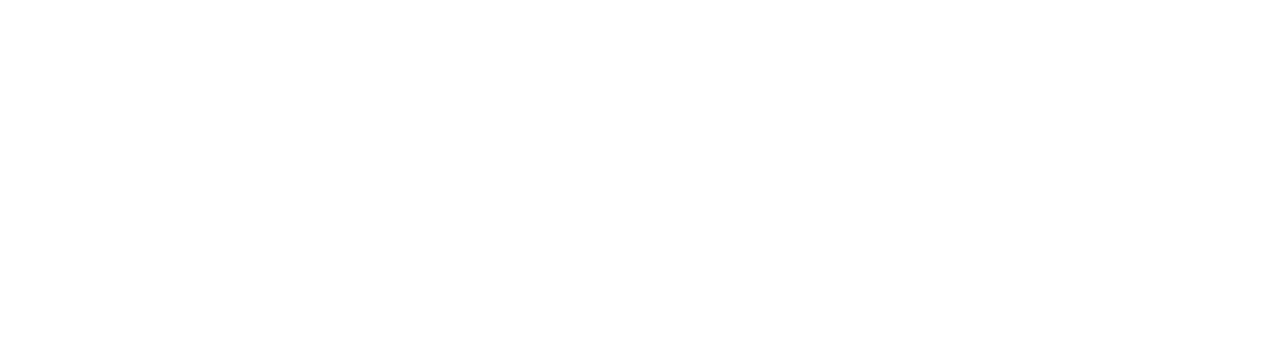
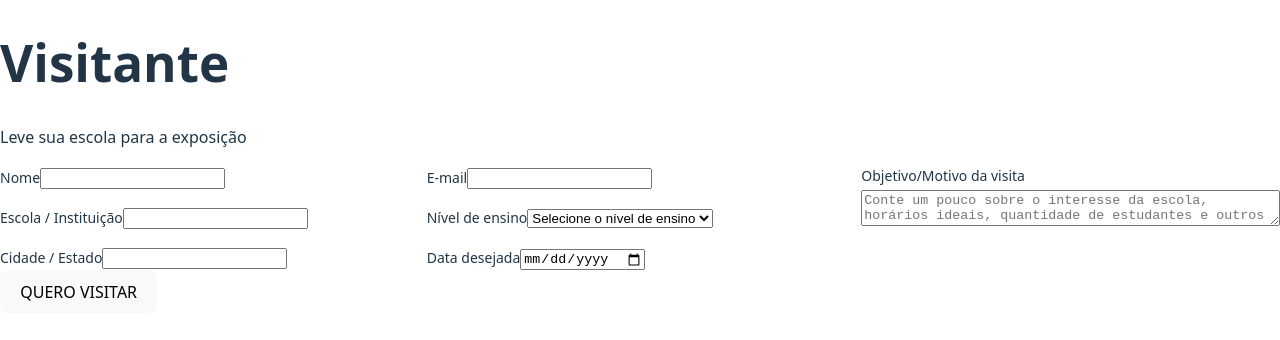
Before and after one commit to AtheneTech/olharsobomicroscopio, a React (Vite) app in the folder client/: page /visitante in a window 1280 px wide. Before the commit this address had no page. Shown: the top 340 px of the page. Built offline with nearby package versions, Linux system fonts and the light colour scheme.

Commit message:
feat:  dois forms funcionais

```diff
--- a/client/package.json
+++ b/client/package.json
@@ -10,6 +10,8 @@
     "preview": "vite preview"
   },
   "dependencies": {
+    "@cloudinary/react": "^1.14.3",
+    "@cloudinary/url-gen": "^1.21.0",
     "emailjs-com": "^3.2.0",
     "framer-motion": "^12.18.1",
     "lucide-react": "^0.517.0",
--- a/client/src/App.jsx
+++ b/client/src/App.jsx
@@ -1,7 +1,8 @@
 // App.jsx
 import React from "react";
 import { BrowserRouter as Router, Routes, Route } from "react-router-dom";
-import ColaboradorForm from "./components/ColaboradorForm"; // ajuste o caminho conforme seu projeto
+import ColaboradorForm from "./components/ColaboradorForm";
+import VisitForm from "./components/VisitForm";
 import PhotosGallery from "./components/PhotosGallery";
 
 export default function App() {
@@ -10,6 +11,7 @@
       <Routes>
         <Route path="/" element={<PhotosGallery />} />
         <Route path="/colaborador" element={<ColaboradorForm />} />
+        <Route path="/visitante" element={< VisitForm />} />
       </Routes>
     </Router>
   );
--- a/client/src/components/ColaboradorForm.jsx
+++ b/client/src/components/ColaboradorForm.jsx
@@ -1,5 +1,6 @@
 import React, { useState } from "react";
 import emailjs from "emailjs-com";
+
 
 export default function ColaboradorForm() {
   const [success, setSuccess] = useState(false);
@@ -19,8 +20,31 @@
     return errors;
   };
 
-  const handleSubmit = (e) => {
+const uploadImageToCloudinary = async (file) => {
+  const url = `https://api.cloudinary.com/v1_1/dkqkuehmq/upload`;
+
+  const formData = new FormData();
+  formData.append("file", file);
+  formData.append("upload_preset", "preset_abc123");
+
+  const response = await fetch(url, {
+    method: "POST",
+    body: formData,
+  });
+
+  const data = await response.json();
+
+  if (response.ok) {
+    return data.secure_url;
+  } else {
+    throw new Error(data.error.message);
+  }
+};
+
+
+const handleSubmit = async (e) => {
   e.preventDefault();
+
   const formData = new FormData(e.target);
   const errors = validateForm(formData);
 
@@ -31,7 +55,13 @@
 
   setFormErrors({});
 
-    // Preparar os dados para o template EmailJS
+  let imageUrl = null;
+
+  try {
+    if (imageFile) {
+      imageUrl = await uploadImageToCloudinary(imageFile);
+    }
+
     const templateParams = {
       nome: formData.get("nome"),
       email: formData.get("email"),
@@ -39,38 +69,51 @@
       cargo: formData.get("cargo"),
       descricao: formData.get("descricao"),
       consent: formData.get("consent") ? "Sim" : "Não",
+      image_url: imageUrl,
     };
 
-    emailjs
-      .sendForm(
+    await emailjs.send(
   "athene_mic25",
-        "SEU_TEMPLATE_ID",
-        e.target,
-        "SEU_USER_ID"
-      )
-      .then(
-        (result) => {
+  "template_g7mx8eu",
+  templateParams,
+  "RcLK9pCLZ0QoIz_3m"
+);
+
     setSuccess(true);
     setImagePreview(null);
-          e.target.reset(); // limpa o form
-        },
-        (error) => {
-          alert("Erro ao enviar o formulário. Tente novamente mais tarde.");
+    setImageFile(null);
+    e.target.reset();
+
+  } catch (error) {
+    alert("Erro ao enviar o formulário: " + error.message);
   }
-      );
 };
+
+
+
+const [imageBase64, setImageBase64] = useState(null);
 
 const handleImageChange = (e) => {
   const file = e.target.files[0];
   if (file) {
+    if (file.size > 5 * 1024 * 1024) {
+      alert("A imagem deve ter no máximo 5MB.");
+      e.target.value = null;
+      setImageFile(null);
+      setImagePreview(null);
+      setImageBase64(null);
+      return;
+    }
     setImageFile(file);
     const reader = new FileReader();
     reader.onloadend = () => {
       setImagePreview(reader.result);
+      setImageBase64(reader.result);
     };
     reader.readAsDataURL(file);
   }
 };
+
 
   return (
     <div className="min-h-screen flex items-center justify-center bg-cover bg-center p-4" style={{ backgroundImage: 'url("/background.jpg")' }}>
--- /dev/null
+++ b/client/src/components/VisitForm.jsx
@@ -0,0 +1,147 @@
+import React, { useState } from "react";
+import emailjs from "emailjs-com";
+import '../styles/VisitForm.css';
+
+
+export default function VisitForm() {
+  const [success, setSuccess] = useState(false);
+  const [formErrors, setFormErrors] = useState({});
+
+  const validateForm = (formData) => {
+    const errors = {};
+    if (!formData.get("nome")) errors.nome = "Nome é obrigatório.";
+    if (!formData.get("email")) errors.email = "E-mail é obrigatório.";
+    if (!formData.get("escola")) errors.escola = "Escola / Instituição é obrigatória.";
+    if (!formData.get("nivel_ensino")) errors.nivel_ensino = "Nível de ensino é obrigatório.";
+    if (!formData.get("cidade_estado")) errors.cidade_estado = "Cidade / Estado é obrigatório.";
+    if (!formData.get("data_desejada")) errors.data_desejada = "Data desejada é obrigatória.";
+    if (!formData.get("objetivo")) errors.objetivo = "Objetivo/Motivo da visita é obrigatório.";
+    return errors;
+  };
+
+  const handleSubmit = async (e) => {
+    e.preventDefault();
+
+    const formData = new FormData(e.target);
+    const errors = validateForm(formData);
+
+    if (Object.keys(errors).length > 0) {
+      setFormErrors(errors);
+      return;
+    }
+
+    setFormErrors({});
+
+    const templateParams = {
+      nome: formData.get("nome"),
+      email: formData.get("email"),
+      escola: formData.get("escola"),
+      nivel_ensino: formData.get("nivel_ensino"),
+      cidade_estado: formData.get("cidade_estado"),
+      data_desejada: formData.get("data_desejada"),
+      objetivo: formData.get("objetivo"),
+    };
+
+    try {
+      await emailjs.send(
+        "athene_mic25",
+        "template_hfiwpnm",
+        templateParams,
+        "RcLK9pCLZ0QoIz_3m"
+      );
+
+      setSuccess(true);
+      e.target.reset();
+    } catch (error) {
+      alert("Erro ao enviar o formulário: " + error.message);
+    }
+  };
+
+  return (
+   <div className="visit-container">
+  <div className="visit-box">
+    <h1>Visitante</h1>
+    <p>Leve sua escola para a exposição</p>
+
+    <form onSubmit={handleSubmit}>
+  <div className="form-grid">
+    <div className="form-fields">
+      <div className="grid-2">
+        <div>
+          <label>Nome</label>
+          <input type="text" name="nome" />
+          {formErrors.nome && <p className="error-msg">{formErrors.nome}</p>}
+        </div>
+        <div>
+          <label>E-mail</label>
+          <input type="email" name="email" />
+          {formErrors.email && <p className="error-msg">{formErrors.email}</p>}
+        </div>
+      </div>
+
+      <div className="grid-2">
+        <div>
+          <label>Escola / Instituição</label>
+          <input type="text" name="escola" />
+          {formErrors.escola && <p className="error-msg">{formErrors.escola}</p>}
+        </div>
+        <div>
+          <label>Nível de ensino</label>
+          <select name="nivel_ensino" defaultValue="">
+            <option value="" disabled>Selecione o nível de ensino</option>
+            <option value="Educação Infantil">Educação Infantil</option>
+            <option value="Ensino Fundamental">Ensino Fundamental</option>
+            <option value="Ensino Médio">Ensino Médio</option>
+            <option value="Ensino Superior">Ensino Superior</option>
+            <option value="Outro">Outro</option>
+          </select>
+          {formErrors.nivel_ensino && <p className="error-msg">{formErrors.nivel_ensino}</p>}
+        </div>
+      </div>
+
+      <div className="grid-2">
+        <div>
+          <label>Cidade / Estado</label>
+          <input type="text" name="cidade_estado" />
+          {formErrors.cidade_estado && <p className="error-msg">{formErrors.cidade_estado}</p>}
+        </div>
+        <div>
+          <label>Data desejada</label>
+          <input type="date" name="data_desejada" />
+          {formErrors.data_desejada && <p className="error-msg">{formErrors.data_desejada}</p>}
+        </div>
+      </div>
+    </div>
+
+    <div className="form-textarea">
+      <label>Objetivo/Motivo da visita</label>
+      <textarea
+        name="objetivo"
+        placeholder="Conte um pouco sobre o interesse da escola, horários ideais, quantidade de estudantes e outros detalhes"
+      ></textarea>
+      {formErrors.objetivo && <p className="error-msg">{formErrors.objetivo}</p>}
+    </div>
+  </div>
+
+  <button type="submit">QUERO VISITAR</button>
+</form>
+
+
+    {success && (
+      <div className="popup success">
+        <p>✔️ Formulário enviado com sucesso!</p>
+        <p>Obrigado pelo interesse! Entraremos em contato em breve.</p>
+        <button onClick={() => setSuccess(false)}>Fechar</button>
+      </div>
+    )}
+
+    {formErrors.submit && (
+      <div className="popup error">
+        <p>❌ {formErrors.submit}</p>
+        <button onClick={() => setFormErrors({})}>Fechar</button>
+      </div>
+    )}
+  </div>
+</div>
+  );
+}
--- /dev/null
+++ b/client/src/styles/VisitForm.css
@@ -0,0 +1,28 @@
+.form-grid {
+  display: grid;
+  grid-template-columns: 2fr 1fr;
+  gap: 1.5rem;
+}
+
+.form-fields {
+  display: flex;
+  flex-direction: column;
+  gap: 1rem;
+}
+
+.grid-2 {
+  display: grid;
+  grid-template-columns: 1fr 1fr;
+  gap: 1rem;
+}
+
+.form-textarea {
+  display: flex;
+  flex-direction: column;
+}
+
+label {
+  font-size: 14px;
+  font-weight: 500;
+  margin-bottom: 4px;
+}
```
Also changed, not shown: client/src/styles/ColaboradorForm.css (added), 1 other file (tests, documents, lock files or other folders). Lines whose indentation alone changed are shown as unchanged.
